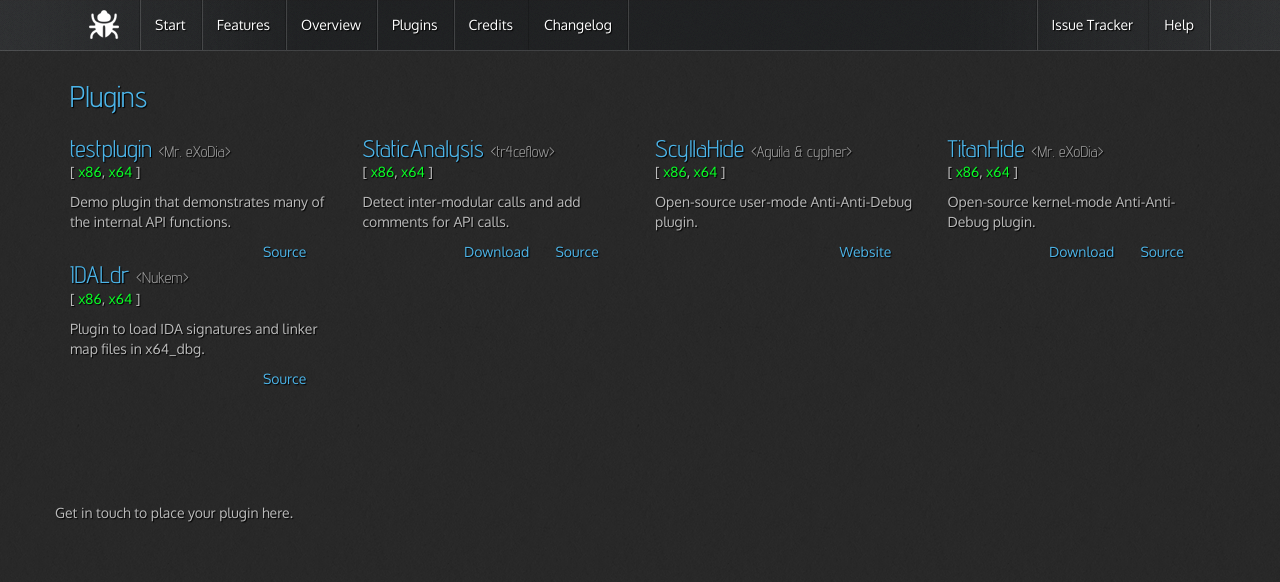
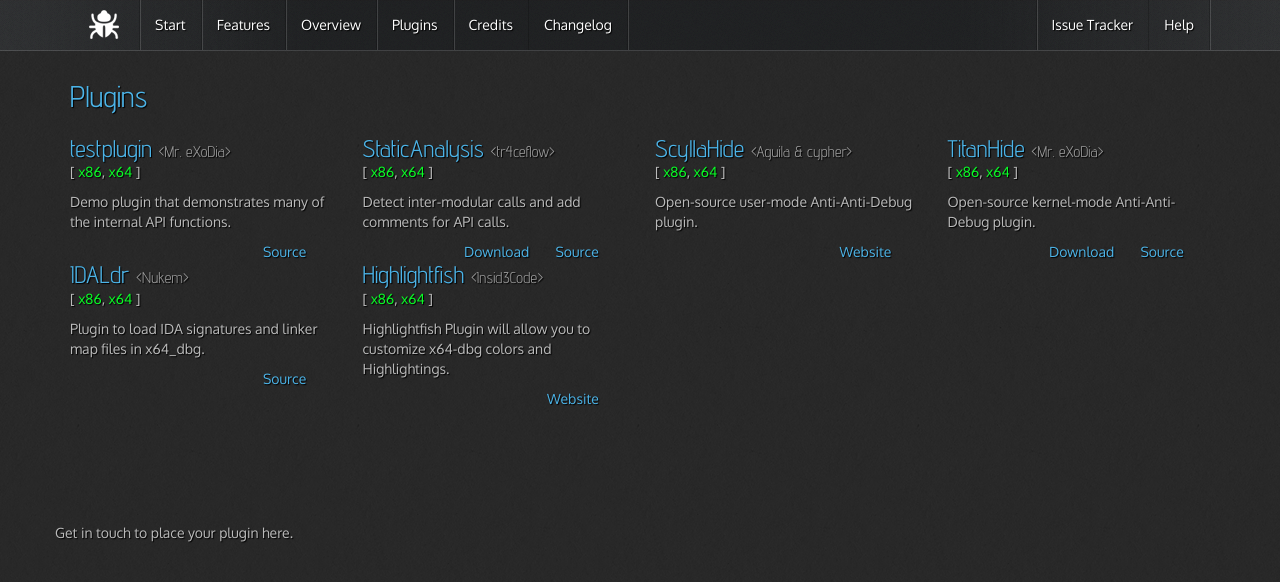
Before and after one commit to x64dbg/x64dbg.github.io, a Jekyll site: the page built from index.html, in a window 1280 px wide and 900 px high, scrolled down 2798 px. Shown: the top 582 px of the window. Built offline with Jekyll 4.4.1, drawn with Linux system fonts in a browser that asks for light colours; nearby versions of some CDN libraries.

Commit message:
added highlightfish plugin

```diff
--- a/_includes/plugins.html
+++ b/_includes/plugins.html
@@ -51,6 +51,16 @@
                     <p>Plugin to load IDA signatures and linker map files in x64_dbg.</p>
                     <a target="_blank" href="https://bitbucket.org/Nukem9/idaldr">Source</a>
                 </div>
+				<div class="col-md-6">
+                    <h3>Highlightfish
+                        <small>&lt;Insid3Code&gt;</small>
+                    </h3>
+                    <p>[
+                        <span class="yes">x86</span>,
+                        <span class="yes">x64</span> ]</p>
+                    <p>Highlightfish Plugin will allow you to customize x64-dbg colors and Highlightings.</p>
+                    <a target="_blank" href="http://insid3code.blogspot.nl/p/highlightfish.html">Website</a>
+                </div>
             </div>
             <div class="row" style="margin-top:10%; ">
                 Get in touch to place your plugin here.
```
